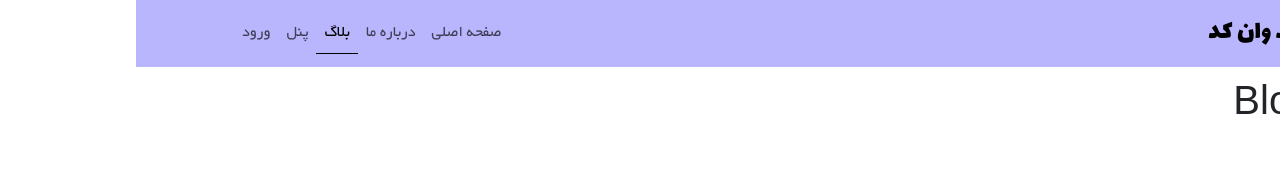
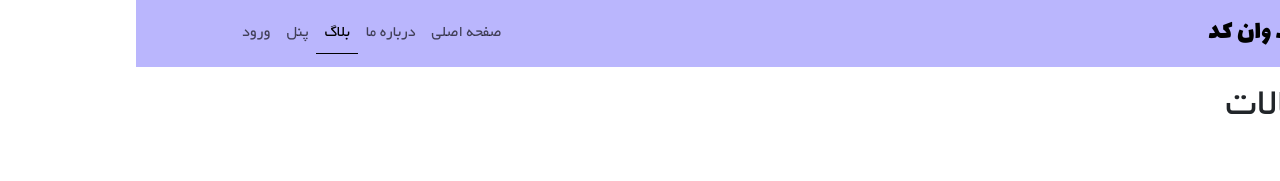
Before and after one commit to bahareseddigh/SPA, a React (Vite) app: page /blog in a window 1280 px wide. Shown: the top 181 px of the page. Built offline with nearby package versions, Linux system fonts and the light colour scheme.

Commit message:
add a h1 to Blog.jsx

```diff
--- a/src/pages/blog/Blog.jsx
+++ b/src/pages/blog/Blog.jsx
@@ -2,10 +2,10 @@ import MyNavbar from '../../components/navbar/Navbar'
 import './Blog.css'
 function Blog(){
     return(
-        <>
-        <MyNavbar />
-        <h1>Blog Page</h1>
-        </>
+        <div className="blogWrapper">
+            <MyNavbar />
+            <h1>صفحه مقالات</h1>
+        </div>
     )
 }
 export default Blog
```
